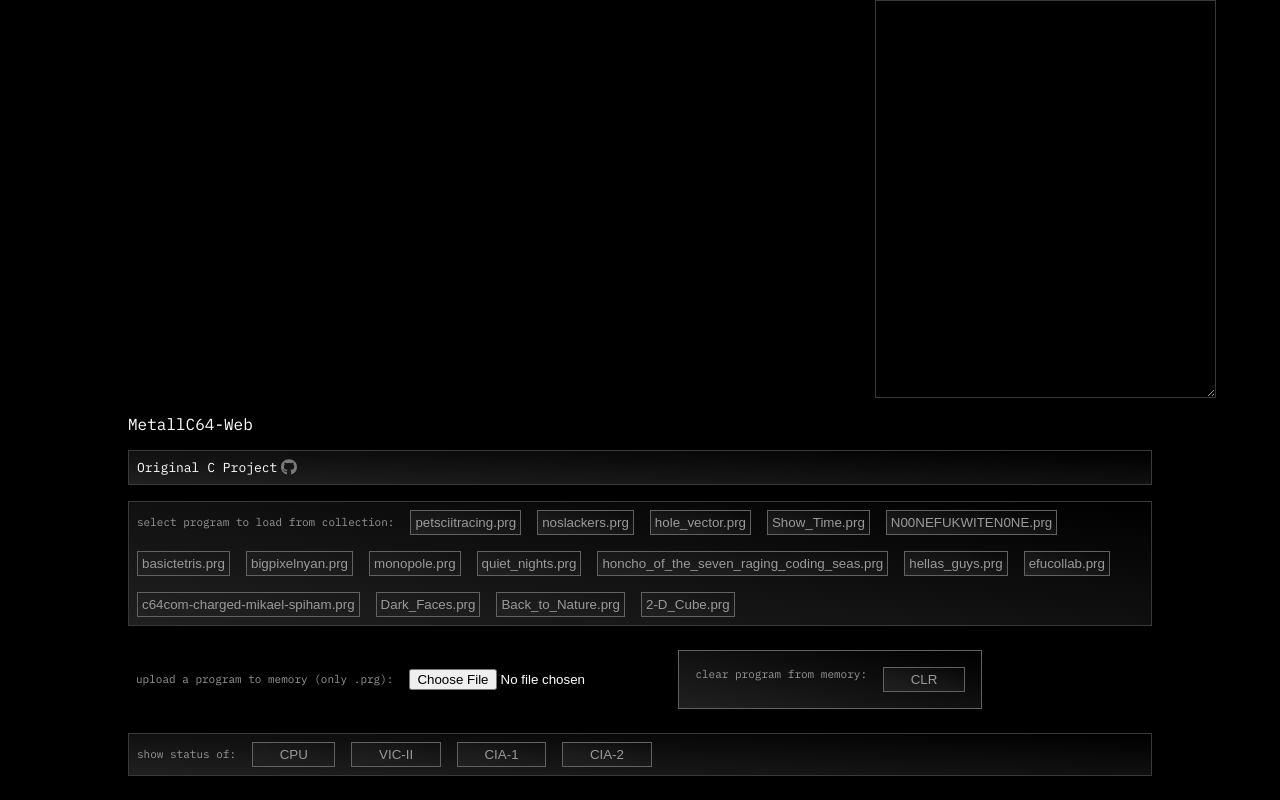
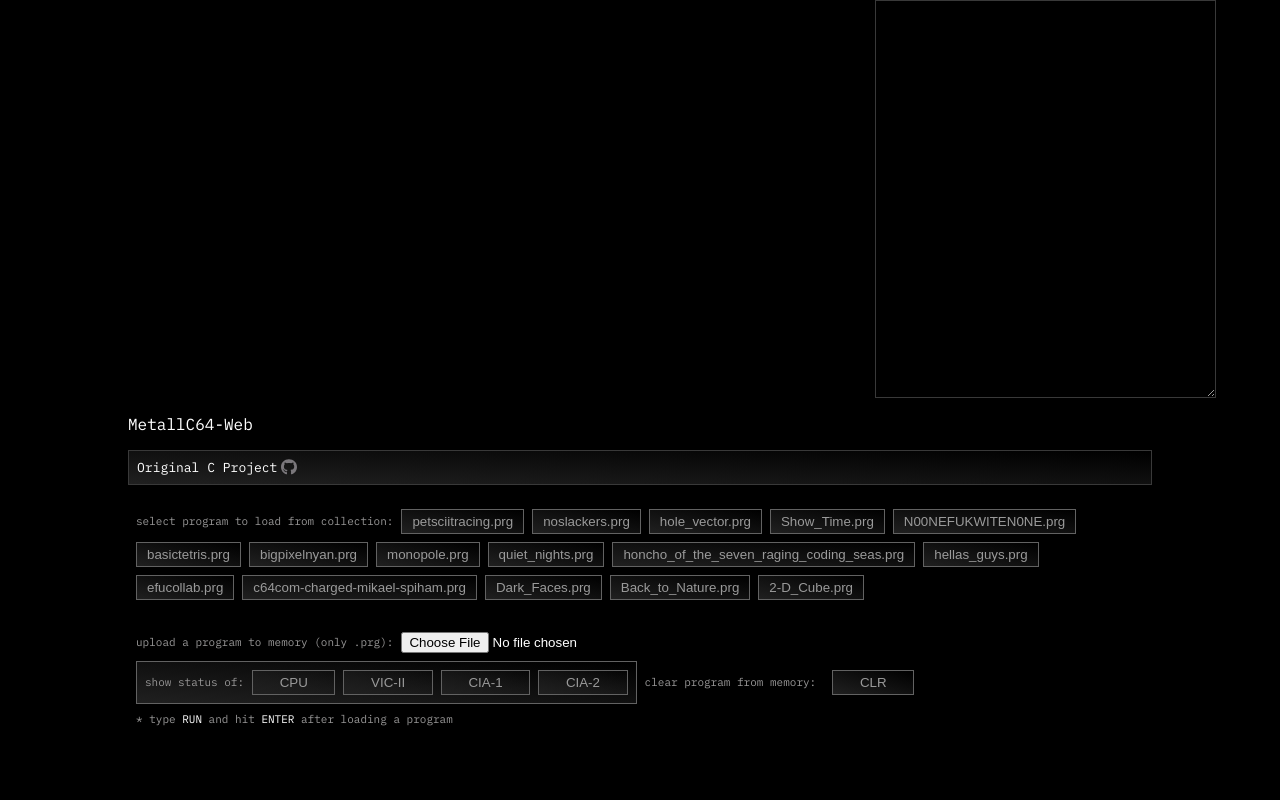
Before and after one commit to beddinao/commodore_64_emulator_web, a plain HTML site: page index.html in a window 1280 px wide. Drawn offline with Linux system fonts and the light colour scheme; no server answers.

Commit message:
update styling

```diff
--- a/assets/style.css
+++ b/assets/style.css
@@ -89,10 +89,13 @@ body > div > div > a {
 }
 
 body > div > div {
+	padding: calc(var(--gap-1) / 2);
+	width: 100%;
+}
+
+body > div > div:nth-child(2) {
 	background-image: var(--background-2);
 	border: 1px solid var(--border-2);
-	padding: calc(var(--gap-1) / 2);
-	width: 100%;
 }
 
 body > div > div {
@@ -100,8 +103,8 @@ body > div > div {
 	flex-direction: row;
 	justify-content: start;
 	align-items: center;
-	column-gap: var(--gap-1);
-	row-gap: var(--gap-1);
+	column-gap: calc(var(--gap-1) / 2);
+	row-gap: calc(var(--gap-1) / 2);
 	flex-wrap:  wrap;
 }
 
@@ -119,21 +122,30 @@ button {
 }
 
 body > div > div:nth-child(3) > button {
-	padding: 4px 4px;
+	padding: 4px 10px;
 }
 
 body > div > div:nth-child(4) {
 	background: var(--background-0);
-	border: none;
+	display: flex;
+	flex-direction: row;
 }
 
-body > div > div:nth-child(4) > div {
+body > div > div:nth-child(4) > div:nth-child(3) {
 	border: 1px solid var(--border-1);
 	background: var(--background-2);
-	padding: var(--gap-1);
-	column-gap: var(--gap-1);
+	padding: calc(var(--gap-1) / 2);
+	column-gap: calc(var(--gap-1) /2);
 	display: flex;
 	flex-direction: row;
+	align-items: center;
+}
+
+body > div > div:nth-child(4) > div:nth-child(4) {
+	display: flex;
+	flex-direction: row;
+	column-gap: calc(var(--gap-1));
+	align-items: center;
 }
 
 textarea {
--- a/index.html
+++ b/index.html
@@ -41,31 +41,20 @@
 					<p class="text_3" style="font-size: 11px;">upload a program to memory (only .prg): </p>
 					<input type="file" accept=".prg" id="input" />
 					<div>
+						<p class="text_3" style="font-size: 11px;">show status of: </p>
+						<button id="sh_btn">CPU</button>
+						<button id="sh_btn">VIC-II</button>
+						<button id="sh_btn">CIA-1</button>
+						<button id="sh_btn">CIA-2</button>
+					</div>
+					<div>
 						<p class="text_3" style="font-size: 11px;">clear program from memory: </p>
 						<button id="clr_button">CLR</button>
 					</div>
-				</div>
-				<div>
-					<p class="text_3" style="font-size: 11px;">show status of: </p>
-					<button id="sh_btn">CPU</button>
-					<button id="sh_btn">VIC-II</button>
-					<button id="sh_btn">CIA-1</button>
-					<button id="sh_btn">CIA-2</button>
+					<p class="text_3" style="font-size: 11px;">* type <span style="color:#fff">RUN</span> and hit <span style="color:#fff">ENTER</span> after loading a program</p>
 				</div>
 			</div>
 			<script async type="text/javascript">
-				var load_file = path => {
-					var result = null;
-					var req = new XMLHttpRequest();
-					req.open("GET", path, false);
-					req.responseType = "arrayBuffer";
-					req.send();
-					console.log(req);
-					if (req.status==200) {
-						result = req.response;
-					}
-					return result;
-				}
 				var output_elem = document.getElementById("console");
 				window.onload = e => {
 					if (output_elem)
```
